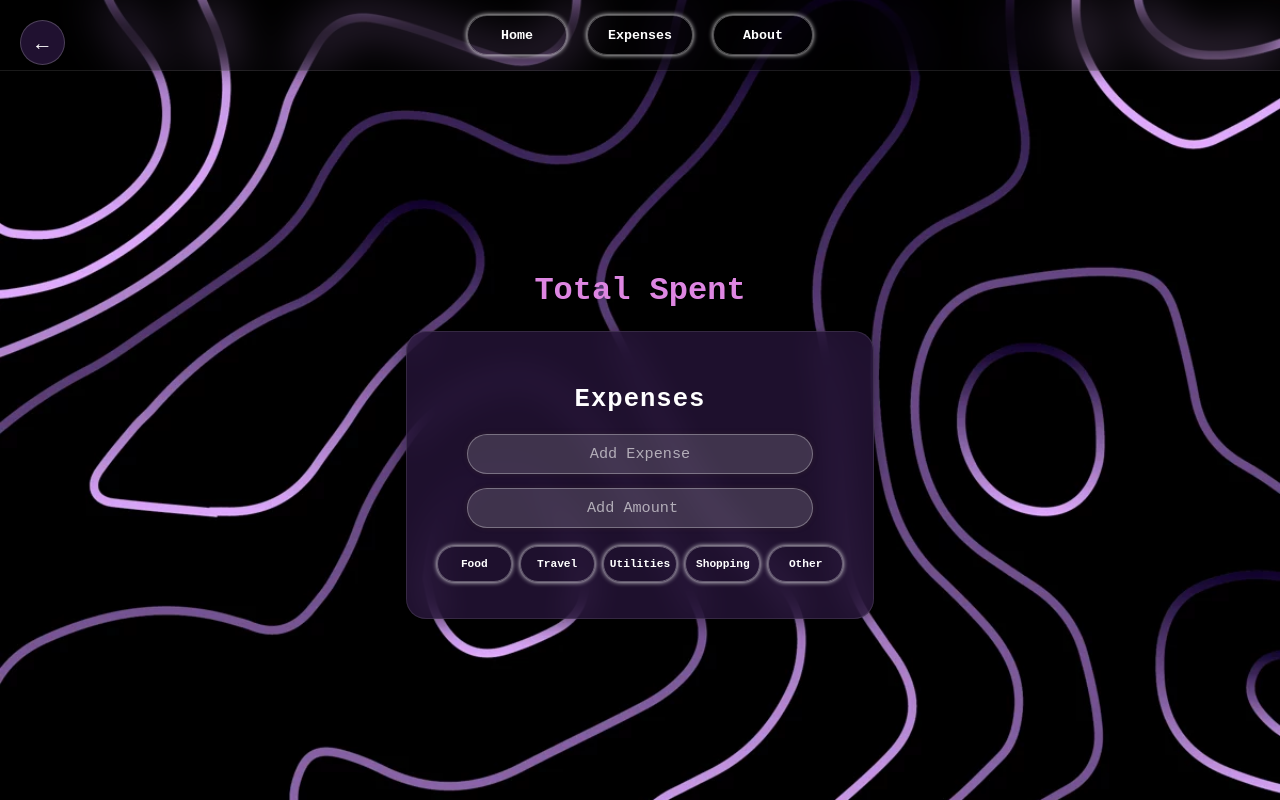
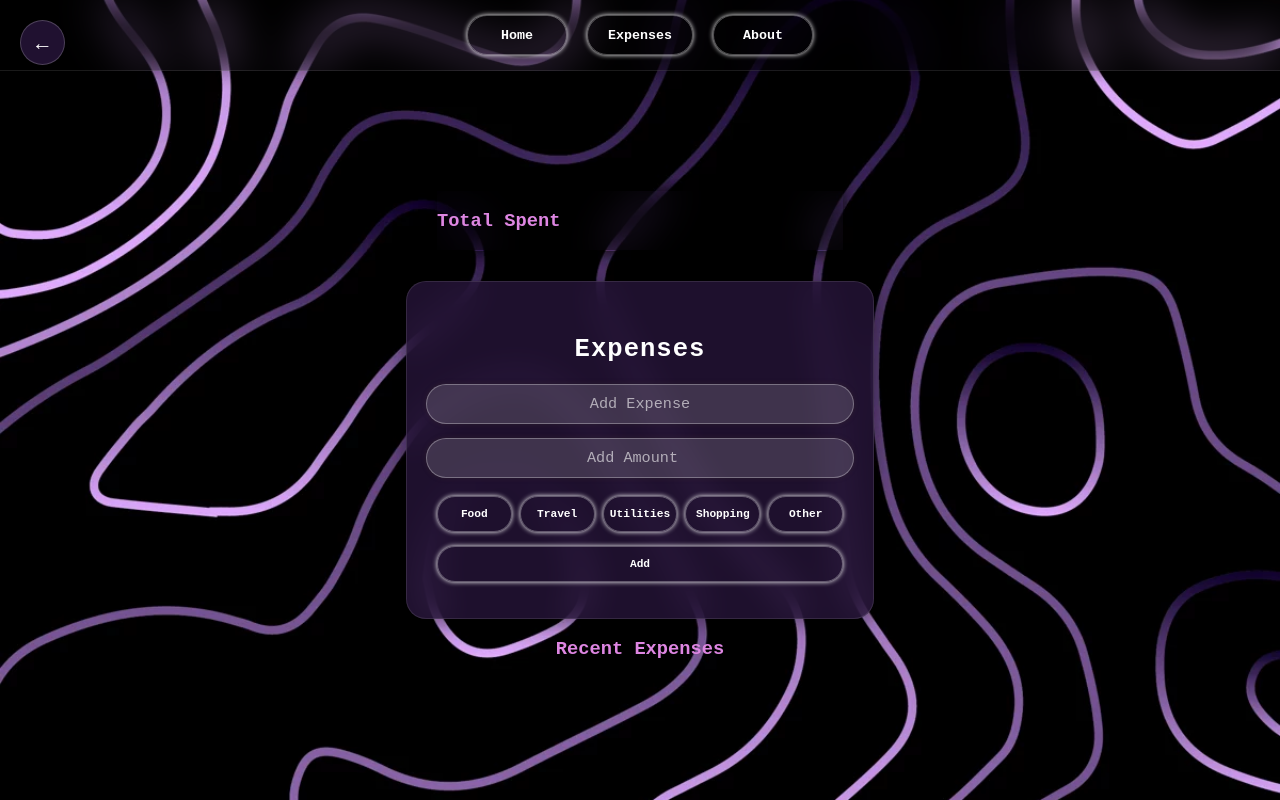
Before and after one commit to DuckylikesBatman/Expense-Tracker, a React (Create React App) app: page /home in a window 1280 px wide. Built offline with nearby package versions, Linux system fonts and the light colour scheme.

Commit message:
added basic recent expenses

```diff
--- a/src/components/Home.jsx
+++ b/src/components/Home.jsx
@@ -14,7 +14,7 @@ function Home() {
                 <button className="buttons">About</button>
             </nav>
             <div className="Total-Expenses">
-                <h1>Total Spent</h1>
+                <h3 className="total-header">Total Spent</h3>
 
             </div>
             <div className="form-expense">
@@ -28,6 +28,11 @@ function Home() {
                     <button className="buttons expense">Shopping</button>
                     <button className="buttons expense">Other</button>
                 </div>
+                <button className="buttons expense">Add</button>
+            </div>
+            <div className="Recent-Expenses">
+                <h3>Recent Expenses</h3>
+
             </div>
     </div>
     )
--- a/src/styles/Home.css
+++ b/src/styles/Home.css
@@ -31,7 +31,7 @@
     padding: 36px 30px;
     border-radius: 20px;
     width: 100%;
-    max-width: 560px;
+    max-width: 460px;
     background: rgba(40, 22, 60, 0.75);
     backdrop-filter: blur(16px);
     box-shadow: 0 4px 20px rgba(0, 0, 0, 0.4);
@@ -44,11 +44,16 @@
     margin-bottom: 6px;
     letter-spacing: 1px;
 }
-.total-expenses{
-    background-color: blueviolet;
+
+.Total-Expenses{
+    width: 100%;
+background:transparent;
+box-shadow: 0 0 20px black;
+backdrop-filter: blur(20px);
+margin-bottom: 30px;
 }
 .input-expenses {
-    width: 80%;
+    width: 100%;
     padding: 10px;
     border-radius: 20px;
     border: 1px solid rgba(255, 255, 255, 0.3);
```
